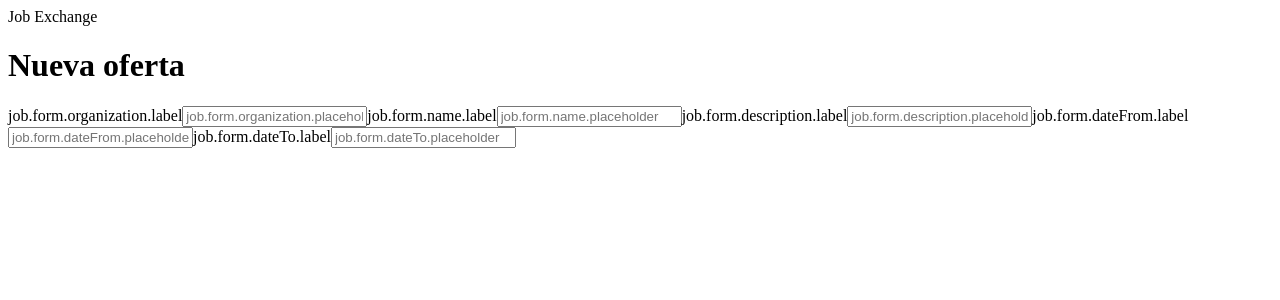
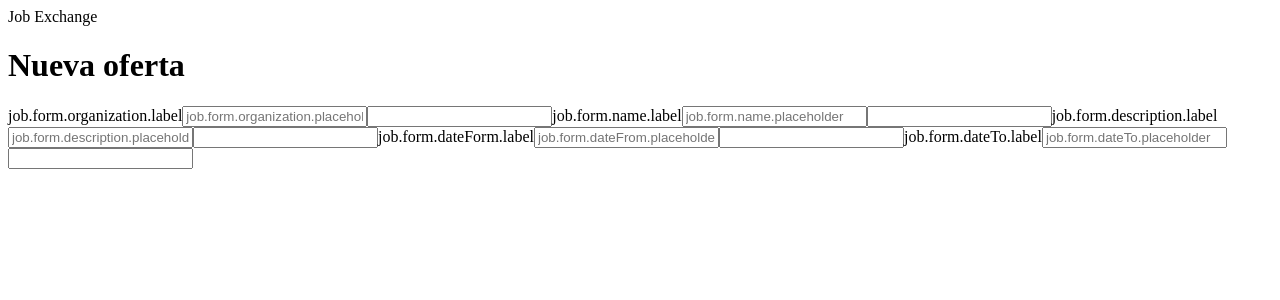
Before and after one commit to CamilaCintioli/online-job-exchange, a React (Create React App) app in the folder online-job-exchange-frontend/: page /jobs/new in a window 1280 px wide. Shown: the top 300 px of the page. Built offline with nearby package versions, Linux system fonts and the light colour scheme.

Commit message:
Added fields in job form

```diff
--- a/online-job-exchange-frontend/src/components/forms/NewJobForm.tsx
+++ b/online-job-exchange-frontend/src/components/forms/NewJobForm.tsx
@@ -1,32 +1,59 @@
 import React from 'react'
-import { Formik, Form, Field } from 'formik'
+import { Formik, Form } from 'formik'
+
+import DateField from './fields/DateField'
+import OrganizationField from './fields/OrganizationField'
+import TextField from './fields/TextField'
+import TextAreaField from './fields/TextAreaField'
+
 import useI18n from '../../hooks/useI18n'
 
 export default function NewJobForm(): JSX.Element {
     const { t } = useI18n()
     return (
-        <Formik initialValues={{}} onSubmit={(values) => { }}>
+        <Formik initialValues={{
+            organization: "",
+            job: {
+                name: "",
+                description: "",
+                dateFrom: null,
+                dateTo: null,
+            }
+        }} onSubmit={(values) => { }}>
             <Form>
-                <label>
-                    {t("job.form.organization.label")}
-                    <Field name="organization" placeholder={t("job.form.organization.placeholder")} />
-                </label>
-                <label>
-                    {t("job.form.name.label")}
-                    <Field name="job.name" placeholder={t("job.form.name.placeholder")} />
-                </label>
-                <label>
-                    {t("job.form.description.label")}
-                    <Field name="job.description" placeholder={t("job.form.description.placeholder")} />
-                </label>
-                <label>
-                    {t("job.form.dateFrom.label")}
-                    <Field name="job.dateFrom" placeholder={t("job.form.dateFrom.placeholder")} />
-                </label>
-                <label>
-                    {t("job.form.dateTo.label")}
-                    <Field name="job.dateTo" placeholder={t("job.form.dateTo.placeholder")} />
-                </label>
+                <OrganizationField
+                    label="job.form.organization.label"
+                    id="organization"
+                    name="organization"
+                    placeholder="job.form.organization.placeholder" />
+
+                <TextField
+                    label="job.form.name.label"
+                    id="name"
+                    name="job.name"
+                    placeholder="job.form.name.placeholder"
+                />
+
+                <TextAreaField
+                    id="description"
+                    label="job.form.description.label"
+                    name="job.description"
+                    placeholder="job.form.description.placeholder"
+                />
+
+                <DateField
+                    label="job.form.dateForm.label"
+                    id="dateFrom"
+                    name="job.dateFrom"
+                    placeholder="job.form.dateFrom.placeholder"
+                />
+
+                <DateField
+                    id="dateTo"
+                    label="job.form.dateTo.label"
+                    name="job.dateTo"
+                    placeholder="job.form.dateTo.placeholder"
+                />
             </Form>
         </Formik>
     )
--- /dev/null
+++ b/online-job-exchange-frontend/src/components/forms/fields/DateField.tsx
@@ -0,0 +1,31 @@
+import React from 'react';
+import { useField } from 'formik'
+import useI18n from '../../../hooks/useI18n'
+
+interface Props {
+    id: string
+    label: string
+    name: string
+    placeholder: string
+}
+
+export default function TextField({
+    label, ...props
+}: Props): JSX.Element {
+    const { t } = useI18n();
+    const [field, meta, helpers] = useField<string>(props);
+
+    return (
+        <label>
+            {t(label)}
+            <input
+                {...field}
+                placeholder={t(props.placeholder)}
+            />
+            <input />
+            {meta.touched && meta.error ? (
+                <div className="error">{meta.error}</div>
+            ) : null}
+        </label>
+    );
+}
--- /dev/null
+++ b/online-job-exchange-frontend/src/components/forms/fields/OrganizationField.tsx
@@ -0,0 +1,31 @@
+import React from 'react';
+import { useField } from 'formik'
+import useI18n from '../../../hooks/useI18n'
+
+interface Props {
+    id: string
+    label: string
+    name: string
+    placeholder: string
+}
+
+export default function OrganizationField({
+    label, ...props
+}: Props): JSX.Element {
+    const { t } = useI18n();
+    const [field, meta, helpers] = useField<string>(props);
+
+    return (
+        <label>
+            {t(label)}
+            <input
+                {...field}
+                placeholder={t(props.placeholder)}
+            />
+            <input />
+            {meta.touched && meta.error ? (
+                <div className="error">{meta.error}</div>
+            ) : null}
+        </label>
+    );
+}
--- /dev/null
+++ b/online-job-exchange-frontend/src/components/forms/fields/TextAreaField.tsx
@@ -0,0 +1,31 @@
+import React from 'react';
+import { useField } from 'formik'
+import useI18n from '../../../hooks/useI18n'
+
+interface Props {
+    id: string
+    label: string
+    name: string
+    placeholder: string
+}
+
+export default function TextField({
+    label, ...props
+}: Props): JSX.Element {
+    const { t } = useI18n();
+    const [field, meta, helpers] = useField<string>(props);
+
+    return (
+        <label>
+            {t(label)}
+            <input
+                {...field}
+                placeholder={t(props.placeholder)}
+            />
+            <input />
+            {meta.touched && meta.error ? (
+                <div className="error">{meta.error}</div>
+            ) : null}
+        </label>
+    );
+}
--- /dev/null
+++ b/online-job-exchange-frontend/src/components/forms/fields/TextField.tsx
@@ -0,0 +1,31 @@
+import React from 'react';
+import { useField } from 'formik'
+import useI18n from '../../../hooks/useI18n'
+
+interface Props {
+    id: string
+    label: string
+    name: string
+    placeholder: string
+}
+
+export default function TextField({
+    label, ...props
+}: Props): JSX.Element {
+    const { t } = useI18n();
+    const [field, meta, helpers] = useField<string>(props);
+
+    return (
+        <label>
+            {t(label)}
+            <input
+                {...field}
+                placeholder={t(props.placeholder)}
+            />
+            <input />
+            {meta.touched && meta.error ? (
+                <div className="error">{meta.error}</div>
+            ) : null}
+        </label>
+    );
+}
```
